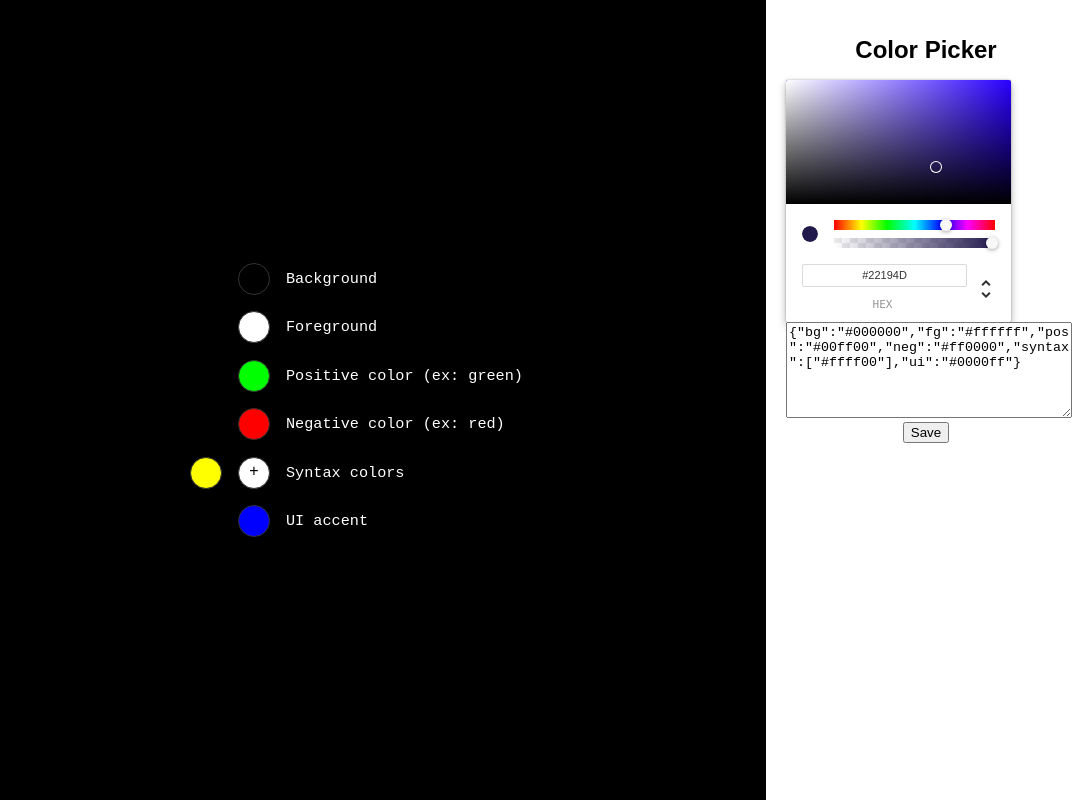
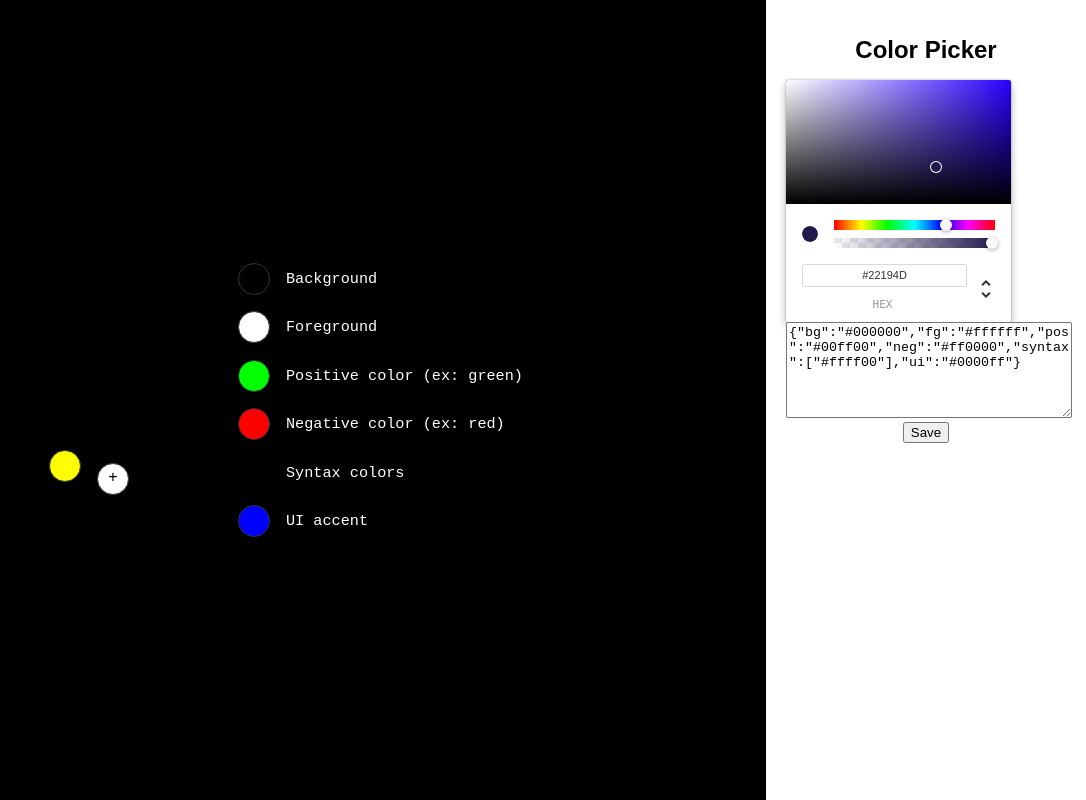
Before and after one commit to kenziebottoms/vscolor, a React (Create React App) app: page / in a window 1280 px wide. Shown: the whole page, without its empty margins (194-1280 px from the left). Built offline with nearby package versions, Linux system fonts and the light colour scheme; the HTML template or start-up script is replaced by a standard one.

Commit message:
raised state of palette to app

```diff
--- a/src/App.js
+++ b/src/App.js
@@ -1,7 +1,6 @@
 import React, { Component } from 'react';
 import { ChromePicker } from 'react-color';
 import './App.css';
-import Palette from './Palette.js';
 import Swatch from './Swatch';
 
 class App extends Component {
@@ -12,7 +11,7 @@ class App extends Component {
   };
 
   getSaved = () => {
-    let stored = window.localStorage.getItem("theme");
+    let stored = window.localStorage.getItem('theme');
     if (!stored) {
       return {
         bg: '#000000',
@@ -39,9 +38,21 @@ class App extends Component {
     this.setState({ active: prop});
   };
 
+  getActiveColor = () => {
+    if (this.state.active && this.state.active.indexOf('syntax') !== -1) {
+      return this.state.theme.syntax[this.state.active.split(':')[1]];
+    } else {
+      return this.state.theme[this.state.active];
+    }
+  };
+
   updateActiveColor = (c, e) => {
     let stateUpdate = { theme: this.state.theme };
-    stateUpdate.theme[this.state.active] = c.hex;
+    if (this.state.active.indexOf('syntax') !== -1) {
+      stateUpdate.theme.syntax[this.state.active.split(':')[1]] = c.hex;
+    } else {
+      stateUpdate.theme[this.state.active] = c.hex;
+    }
     this.setState(stateUpdate);
   };
 
@@ -56,9 +67,48 @@ class App extends Component {
     )
   };
 
+  displaySyntax = () => {
+    return this.state.theme.syntax.map((c, i) => {
+      return (
+        <Swatch
+          key={i}
+          color={this.state.theme.syntax[i]}
+          onClick={() => {this.setActive('syntax:'+i)}}
+          active={this.state.active === 'syntax:'+i}
+          new={false}
+        />
+      )
+    });
+  };
+
+  displayAddSwatch = () => {
+    return (
+      <Swatch
+        key={'new'}
+        active={false}
+        new={true}
+        onClick={() => this.add()}
+      />
+    );
+  };
+
+  // add new blank swatch
+  add = e => {
+    let colors = this.state.theme.syntax.slice();
+    let active = colors.push('#fff') - 1;   // push returns the new length of the array
+    this.updateSyntax(colors);
+    this.setActive('syntax:'+active);
+  };
+
+  updateSyntax = syntax => {
+    let stateUpdate = {theme: this.state.theme};
+    stateUpdate.theme.syntax = syntax;
+    this.setState({stateUpdate});
+  };
+
   render() {
     return (
-      <div className="wrapper" style={{ background: this.state.theme.bg, color: this.state.theme.fg }}>
+      <div className='wrapper' style={{ background: this.state.theme.bg, color: this.state.theme.fg }}>
         <main>
           <div>
             {this.displaySwatch('bg')}
@@ -69,15 +119,19 @@ class App extends Component {
             <h3>Positive color (ex: green)</h3>
             {this.displaySwatch('neg')}
             <h3>Negative color (ex: red)</h3>
-            <Palette colors={this.state.theme.syntax} update={this.updateSyntax} active={this.active==='syntax'} onClick={() => {this.setActive('syntax')}}/>
+            <div className='syntax'>
+              {this.displaySyntax()}
+              {this.displayAddSwatch()}
+            </div>
             <h3>Syntax colors</h3>
             {this.displaySwatch('ui')}
             <h3>UI accent</h3>
           </div>
         </main>
         <header style={{ background: this.state.theme.fg, color: this.state.theme.bg }}>
-          <h1 className="title">Color Picker</h1>
-          <ChromePicker color={this.state.theme[this.state.active]} onChange={this.updateActiveColor}/>
+          <h1 className='title'>Color Picker</h1>
+          {this.state.active}
+          <ChromePicker color={this.getActiveColor()} onChange={this.updateActiveColor}/>
           <textarea
             value={JSON.stringify(this.state.theme)}
             rows='5'
--- a/src/Palette.js
+++ b/src/Palette.js
@@ -8,7 +8,7 @@ class Palette extends Component {
     let storedColors = props.colors.slice();
     this.state = {
       colors: storedColors,
-      active: props.active
+      active: props.active,
     };
   };
 
@@ -52,7 +52,8 @@ class Palette extends Component {
         key={i}
         color={c}
         active={i === this.state.active}
-        onClick={() => this.click(i)}
+        onClick={() => {this.click(i); this.props.onClick(i)}}
+        onChange={this.handleChange}
       />;
     });
   };
```
